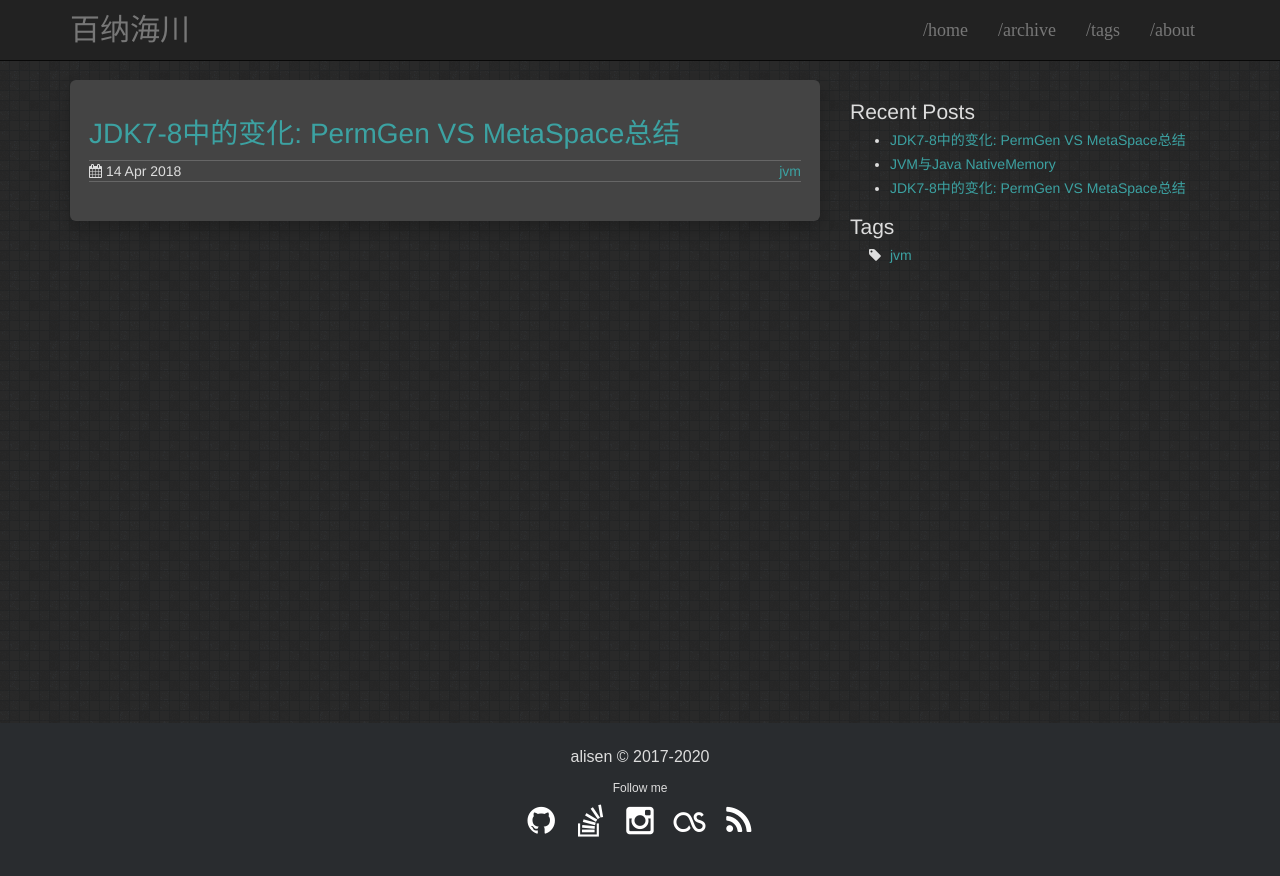
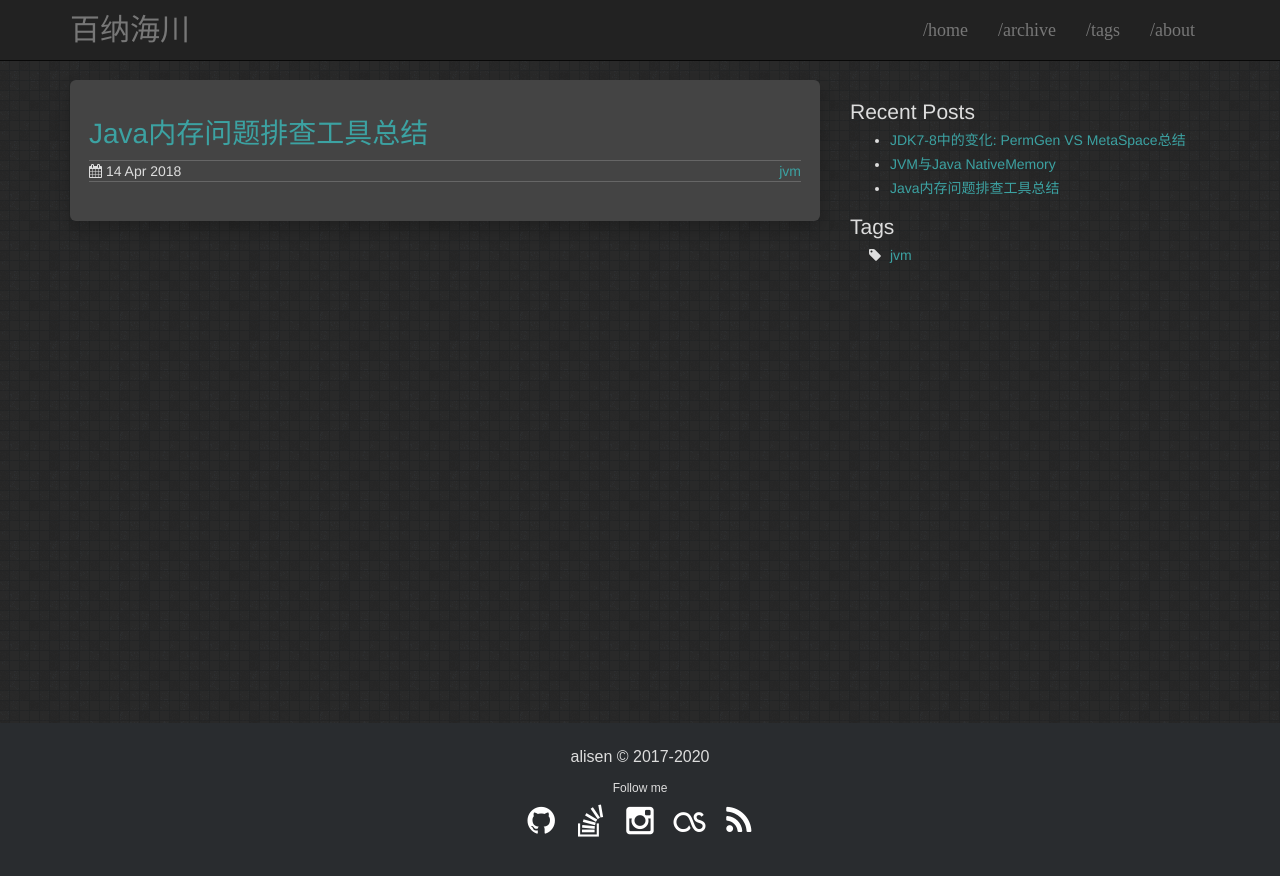
Before and after one commit to igithu/summary, a Jekyll site: the page built from _posts/2018-04-14-jvm-memory-tools.md, in a window 1280 px wide. Shown: the top 876 px of the page. Built offline with Jekyll 4.4.1, drawn with Linux system fonts in a browser that asks for light colours.

Commit message:
Update 2018-04-14-jvm-memory-tools.md

```diff
--- a/_posts/2018-04-14-jvm-memory-tools.md
+++ b/_posts/2018-04-14-jvm-memory-tools.md
@@ -1,6 +1,6 @@
 ---
 layout: post
-title: "JDK7-8中的变化: PermGen VS MetaSpace总结"
+title: "Java内存问题排查工具总结"
 date: 2018-04-14
 tags: jvm
 ---
```
